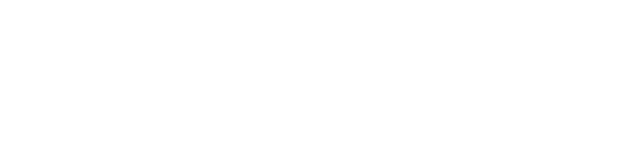
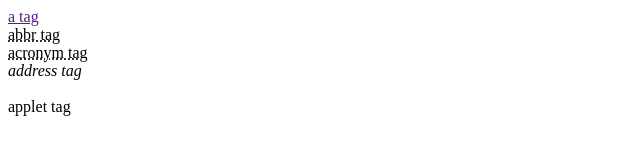
Before and after one commit to salmanofficial9/html-css, a plain HTML site: page index.html in a window 1280 px wide. Shown: the whole page, without its empty margins (0-640 px from the left). Drawn offline with Linux system fonts and the light colour scheme.

Commit message:
some tag updated

```diff
--- a/index.html
+++ b/index.html
@@ -6,6 +6,14 @@
     <title>html & css testing</title>
 </head>
 <body>
-
+    <a href="">a tag </a>
+    <br>
+    <abbr title="title">abbr tag</abbr>
+    <br>
+    <acronym title="">acronym tag</acronym>
+    <br>
+    <address>address tag</address>
+    <br>
+    <applet>applet tag</applet>
 </body>
 </html>
```
